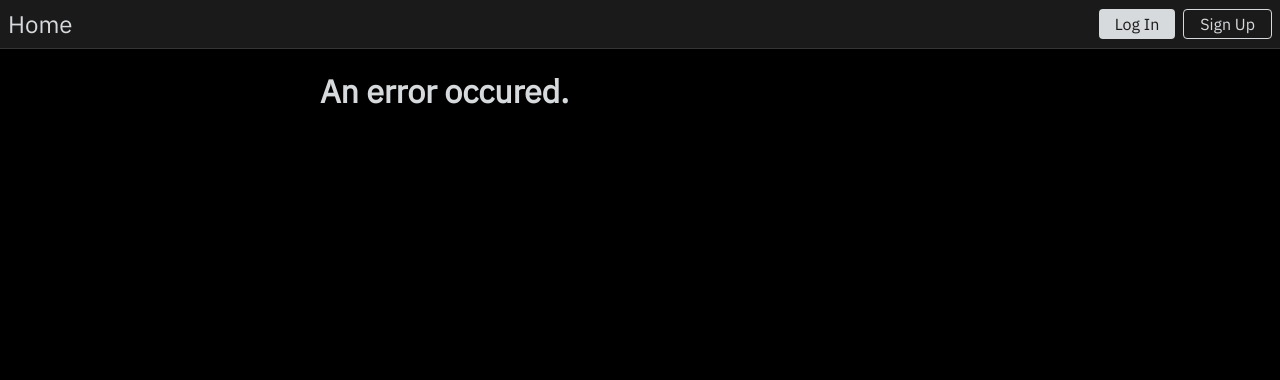
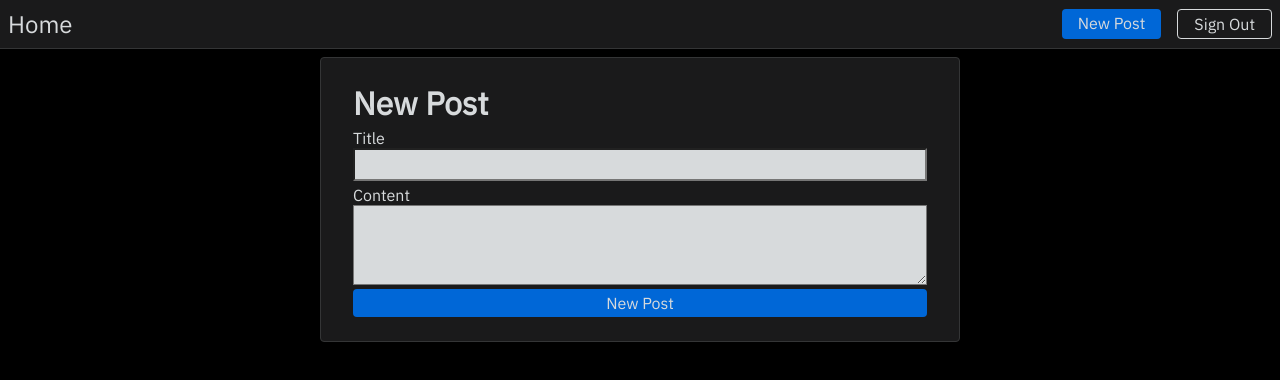
Before and after one commit to cesar93683/Reddit-Clone, a React (Create React App) app in the folder frontend copy/: page /post/new in a window 1280 px wide. Before the commit this address led to /. Shown: the top 380 px of the page. Built offline with nearby package versions, Linux system fonts and the light colour scheme; sample sign-in values are in the browser's storage.

Commit message:
can create new post

```diff
--- a/frontend copy/src/App.tsx
+++ b/frontend copy/src/App.tsx
@@ -8,8 +8,6 @@ import {
 import NavBar from "./shared/components/Navbar/Navbar";
 import Post from "./Posts/pages/Post";
 import Home from "./Home/Home";
-import { AuthContext } from "./shared/context/auth-context";
-import { useAuth } from "./shared/hooks/auth-hook";
 import NewPost from "./Posts/pages/NewPost";
 import EditPost from "./Posts/pages/EditPost";
 import User from "./User/User";
@@ -41,7 +39,7 @@ const client = new ApolloClient({
 });
 
 const App = () => {
-  const { token, login, logout, userId } = useAuth();
+  const token = localStorage.getItem("token");
   let routes;
   if (token) {
     routes = (
--- a/frontend copy/src/Home/Home.tsx
+++ b/frontend copy/src/Home/Home.tsx
@@ -35,10 +35,10 @@ const Home = () => {
 
   return (
     <div>
-      {data && data.getAllPosts && data.getAllPosts.length === 0 && (
+      {data && data.getAllPosts.length === 0 && (
         <h1 className="text-light">No Posts</h1>
       )}
-      {data.getAllPosts &&
+      {data &&
         data.getAllPosts.map((post: IPost) => (
           <Card
             key={post.id}
--- a/frontend copy/src/Posts/pages/NewPost.tsx
+++ b/frontend copy/src/Posts/pages/NewPost.tsx
@@ -5,42 +5,44 @@ import LoadingSpinner from "../../shared/components/UIElements/LoadingSpinner";
 import { useHttpClient } from "../../shared/hooks/http-hook";
 import { AuthContext } from "../../shared/context/auth-context";
 import "./EditPost";
+import { gql, useMutation } from "@apollo/client";
+
+const NEW_POST_MUTATION = gql`
+  mutation($title: String!, $content: String!) {
+    createPost(title: $title, content: $content) {
+      id
+    }
+  }
+`;
 
 const NewPost = () => {
-  const auth = useContext(AuthContext);
-  const { isLoading, error, sendRequest } = useHttpClient();
+  const [newPost, { loading }] = useMutation(NEW_POST_MUTATION);
+  const [error, setError] = useState("");
   const [title, setTitle] = useState("");
-  const [description, setDescription] = useState("");
+  const [content, setContent] = useState("");
   const history = useHistory();
 
   const handleTitleChange = (event: React.ChangeEvent<HTMLInputElement>) => {
     setTitle(event.target.value);
   };
-  const handleDescriptionChange = (
+  const handleContentChange = (
     event: React.ChangeEvent<HTMLTextAreaElement>
   ) => {
-    setDescription(event.target.value);
+    setContent(event.target.value);
   };
   const postSubmitHandler = async (event: React.FormEvent<HTMLFormElement>) => {
     event.preventDefault();
     try {
-      await sendRequest(
-        `${process.env.REACT_APP_BACKEND_URL}/posts`,
-        "POST",
-        JSON.stringify({
-          title,
-          description,
-        }),
-        {
-          "Content-Type": "application/json",
-          Authorization: "Bearer " + auth.token,
-        }
-      );
+      await newPost({ variables: { title, content } })
+        .then(({ data }) => {})
+        .catch((e) => {});
       history.push("/");
-    } catch (err) {}
+    } catch (err) {
+      setError(err);
+    }
   };
 
-  if (isLoading) {
+  if (loading) {
     return <LoadingSpinner />;
   }
 
@@ -58,14 +60,14 @@ const NewPost = () => {
           value={title}
           onChange={handleTitleChange}
         />
-        <label className="text-light" htmlFor="description">
-          Description
+        <label className="text-light" htmlFor="content">
+          Content
         </label>
         <textarea
           className="Form__TextArea"
-          id="description"
-          value={description}
-          onChange={handleDescriptionChange}
+          id="content"
+          value={content}
+          onChange={handleContentChange}
         />
         {error && <div className="Form-Error">{error}</div>}
         <button className="btn btn-primary" type="submit">
--- a/frontend copy/src/User/User.tsx
+++ b/frontend copy/src/User/User.tsx
@@ -45,15 +45,10 @@ const User = () => {
 
   return (
     <div>
+      {data && data.getUser.posts.length === 0 && (
+        <h1 className="text-light">No Posts</h1>
+      )}
       {data &&
-        data.getUser &&
-        data.getUser.posts &&
-        data.getUser.posts.length === 0 && (
-          <h1 className="text-light">No Posts</h1>
-        )}
-      {data &&
-        data.getUser &&
-        data.getUser.posts &&
         data.getUser.posts.map((post: IPost) => (
           <Card
             key={post.id}
--- a/frontend copy/src/shared/components/Navbar/Auth/Auth.tsx
+++ b/frontend copy/src/shared/components/Navbar/Auth/Auth.tsx
@@ -56,14 +56,18 @@ const Auth = (props: AuthProps) => {
             props.closeDropDown();
           })
           .catch((e) => {});
-      } catch (err) {}
+      } catch (err) {
+        setError(err);
+      }
     } else {
       await signUp({ variables: { email, username, password } })
         .then(({ data }) => {
           localStorage.setItem("token", data.signUp.token);
           props.closeDropDown();
         })
-        .catch((e) => {});
+        .catch((err) => {
+          setError(err);
+        });
     }
   };
 
--- a/frontend copy/src/shared/components/Navbar/Navbar.tsx
+++ b/frontend copy/src/shared/components/Navbar/Navbar.tsx
@@ -6,6 +6,7 @@ import Auth from "./Auth/Auth";
 import { AuthContext } from "../../context/auth-context";
 
 const NavBar = () => {
+  const token = localStorage.getItem("token");
   const auth = useContext(AuthContext);
 
   const [logInMode, setLogInMode] = useState(false);
@@ -27,7 +28,7 @@ const NavBar = () => {
       <Link className="NavBar-Home" to="/">
         Home
       </Link>
-      {auth.isLoggedIn ? (
+      {token ? (
         <div className="d-flex">
           <Link className="btn btn-primary mr-3" to="/post/new">
             New Post
```
Also changed, not shown: 1 other file (tests, documents, lock files or other folders).
